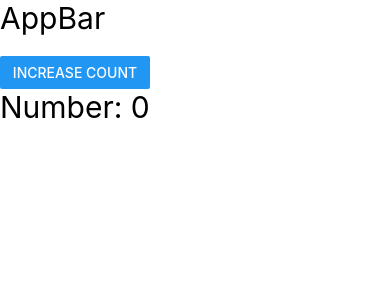
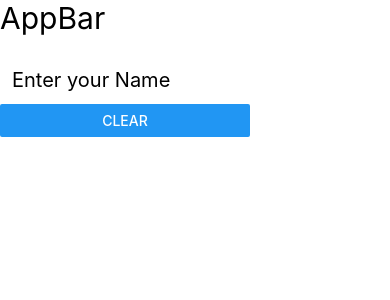
Before and after one commit to mehtabali05/React-Native-App-Project, a React Native app: screen / in a window 390 px wide. Shown: the top 300 px of the page. Built offline with nearby package versions, Linux system fonts and the light colour scheme.

Commit message:
TextInput, OnChangeText covered

```diff
--- a/App.jsx
+++ b/App.jsx
@@ -1,5 +1,5 @@
 import React, { useState } from 'react';
-import { View, Text, Button } from 'react-native';
+import { View, Text, Button, TextInput } from 'react-native';
 import AppBar from  './src/components/AppBar'
 import Child from './src/components/Child'
 
@@ -15,25 +15,36 @@ const App = () => {
   // }
 
 
-  const [count, setCount] = useState(0);
+  // const [count, setCount] = useState(0);
 
-  const updateCount = () => {
-    setCount(count + 1);
-  }
+  // const updateCount = () => {
+  //   setCount(count + 1);
+  // }
+
+
+
+  const [name, setName] = useState('');
   return (
     <View>
       <AppBar />
       {/* <Text style={{ fontSize: 30, textAlign: 'center', padding: 25 }}>App</Text> */}
 
-      <View style={{ width: 150 }}>
+      <View style={{ width: 250 }}>
         {/* <Button title="Increase Number" onPress={incNum} />
         <Text> Number is: {num}</Text> */}
 
 
 
         {/* Props */}
-        <Button title='Increase Count' onPress={updateCount} />
-        <Child count= {count} />
+        {/* <Button title='Increase Count' onPress={updateCount} />
+        <Child count= {count} /> */}
+
+
+
+        {/* TextInput, onChangeText */}
+        <TextInput placeholder='Enter your Name' style= { {fontSize: 20, borderWidth: 2, borderColor: 'white', margin: 10} } value={name} onChangeText={(value) => setName(value)} />
+        <Text>{name}</Text>
+        <Button title='Clear' onPress={() => setName('')} />
       </View>
     </View>
   );
```
